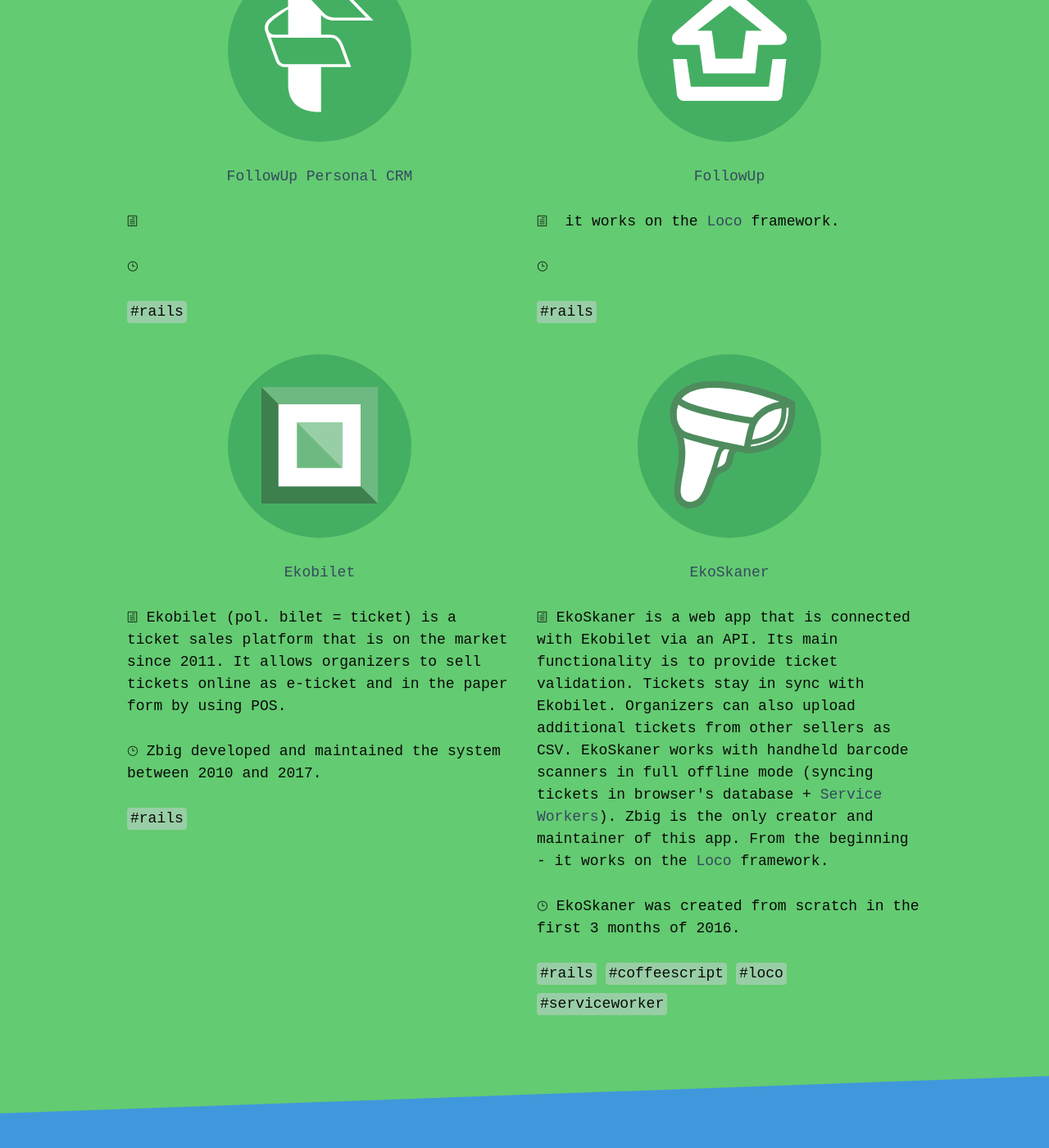
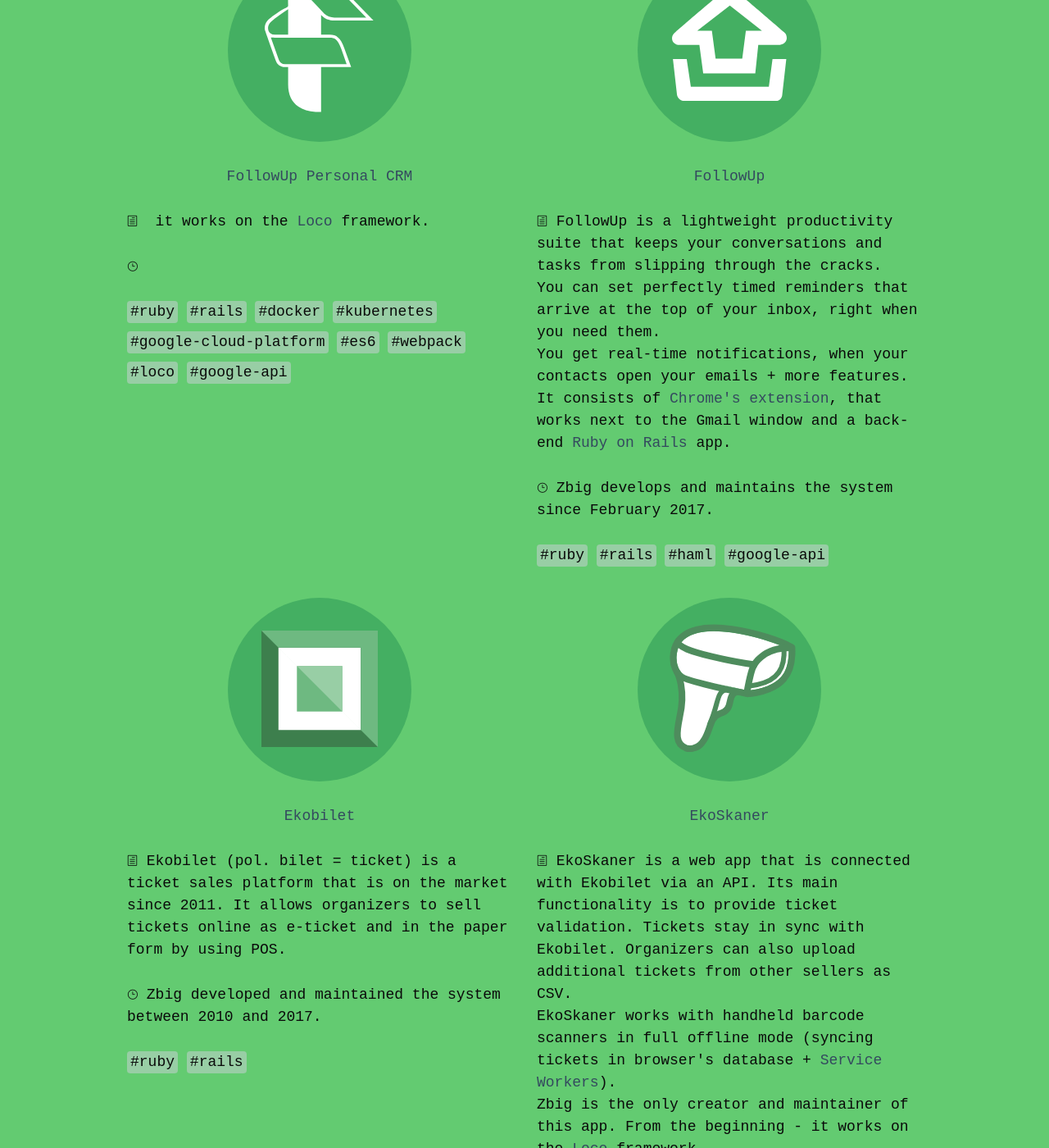
Before and after one commit to artofcodelabs/artofcodelabs.github.io, a Jekyll site: the page built from index.html, in a window 1280 px wide and 1400 px high, scrolled down 2133 px. Shown: the whole window at 82% size. Built offline with Jekyll 4.4.1, drawn with Linux system fonts in a browser that asks for light colours; some web fonts are replaced.

Commit message:
FollowUp Classic - desc

```diff
--- a/_includes/index/third_page.html
+++ b/_includes/index/third_page.html
@@ -17,12 +17,21 @@
           </p>
           <p class='align-left'>
             <span aria-hidden="true" class="icon icon_document_alt"></span>&nbsp;
+            it works on the <a href='https://github.com/locoframework' target="_blank" rel="noopener noreferrer" class='alt'>Loco</a> framework.
           </p>
           <p class='align-left'>
             <span aria-hidden="true" class="icon icon_clock_alt"></span>&nbsp;
           </p>
           <p class='align-left'>
+            <span class='tag'>#ruby</span>
             <span class='tag'>#rails</span>
+            <span class='tag'>#docker</span>
+            <span class='tag'>#kubernetes</span>
+            <span class='tag'>#google-cloud-platform</span>
+            <span class='tag'>#es6</span>
+            <span class='tag'>#webpack</span>
+            <span class='tag'>#loco</span>
+            <span class='tag'>#google-api</span>
           </p>
           <hr class='show-for-small-only'>
         </div>
@@ -35,14 +44,19 @@
             <a href='https://followup.cc' target="_blank" rel="noopener noreferrer" class='alt'>FollowUp</a>
           </p>
           <p class='align-left'>
-            <span aria-hidden="true" class="icon icon_document_alt"></span>&nbsp;
-            it works on the <a href='https://github.com/locoframework' target="_blank" rel="noopener noreferrer" class='alt'>Loco</a> framework.
+            <span aria-hidden="true" class="icon icon_document_alt"></span>&nbsp;FollowUp is a lightweight productivity suite that keeps your conversations and tasks from slipping through the cracks.<br>
+            You can set perfectly timed reminders that arrive at the top of your inbox, right when you need them.<br>
+            You get real-time notifications, when your contacts open your emails + more features.<br>
+            It consists of <a href='https://developer.chrome.com/extensions' target="_blank" rel="noopener noreferrer" class='alt'>Chrome's extension</a>, that works next to the Gmail window and a back-end <a href='http://rubyonrails.org' target="_blank" rel="noopener noreferrer" class='alt'>Ruby on Rails</a> app.
           </p>
           <p class='align-left'>
-            <span aria-hidden="true" class="icon icon_clock_alt"></span>&nbsp;
+            <span aria-hidden="true" class="icon icon_clock_alt"></span>&nbsp;Zbig develops and maintains the system since February 2017.
           </p>
           <p class='align-left'>
+            <span class='tag'>#ruby</span>
             <span class='tag'>#rails</span>
+            <span class='tag'>#haml</span>
+            <span class='tag'>#google-api</span>
           </p>
           <hr class='show-for-small-only'>
         </div>
@@ -64,6 +78,7 @@
             <span aria-hidden="true" class="icon icon_clock_alt"></span>&nbsp;Zbig developed and maintained the system between 2010 and 2017.
           </p>
           <p class='align-left'>
+            <span class='tag'>#ruby</span>
             <span class='tag'>#rails</span>
           </p>
           <hr class='show-for-small-only'>
@@ -79,13 +94,15 @@
           <p class='align-left'>
             <span aria-hidden="true" class="icon icon_document_alt"></span>&nbsp;EkoSkaner is a web app that is connected with Ekobilet via an API.
             Its main functionality is to provide ticket validation. Tickets stay in sync with Ekobilet.
-            Organizers can also upload additional tickets from other sellers as CSV.
-            EkoSkaner works with handheld barcode scanners in full offline mode (syncing tickets in browser's database + <a href='https://developer.mozilla.org/en-US/docs/Web/API/Service_Worker_API/Using_Service_Workers' target="_blank" rel="noopener noreferrer" class='alt'>Service Workers</a>). Zbig is the only creator and maintainer of this app. From the beginning - it works on the <a href='https://github.com/locoframework' target="_blank" rel="noopener noreferrer" class='alt'>Loco</a> framework.
+            Organizers can also upload additional tickets from other sellers as CSV.<br>
+            EkoSkaner works with handheld barcode scanners in full offline mode (syncing tickets in browser's database + <a href='https://developer.mozilla.org/en-US/docs/Web/API/Service_Worker_API/Using_Service_Workers' target="_blank" rel="noopener noreferrer" class='alt'>Service Workers</a>).<br>
+            Zbig is the only creator and maintainer of this app. From the beginning - it works on the <a href='https://github.com/locoframework' target="_blank" rel="noopener noreferrer" class='alt'>Loco</a> framework.
           </p>
           <p class='align-left'>
             <span aria-hidden="true" class="icon icon_clock_alt"></span>&nbsp;EkoSkaner was created from scratch in the first 3 months of 2016.
           </p>
           <p class='align-left'>
+            <span class='tag'>#ruby</span>
             <span class='tag'>#rails</span> <span class='tag'>#coffeescript</span>
             <span class='tag'>#loco</span> <span class='tag'>#serviceworker</span>
           </p>
```
